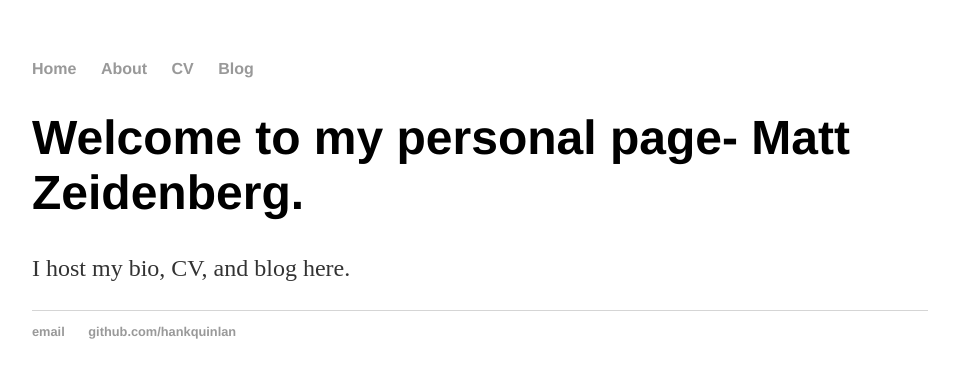
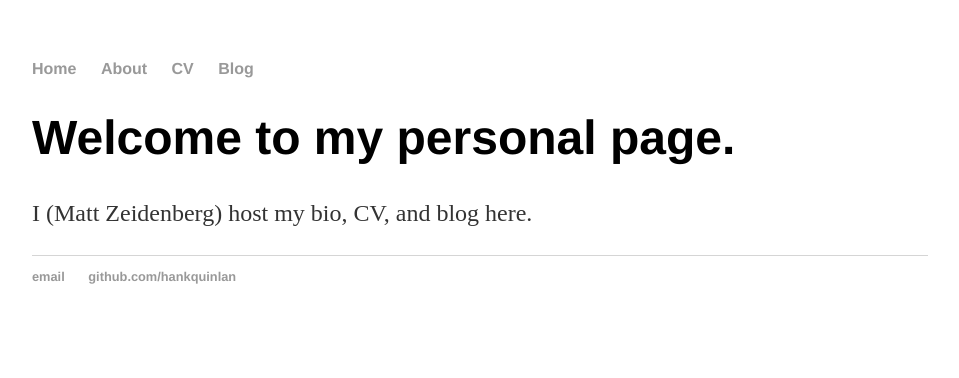
Before and after one commit to mzeidenberg/mzeidenberg.github.io, a Jekyll site: the page built from index.html, in a window 1280 px wide. Shown: the top 378 px of the page, without its empty margins (160-1119 px from the left). Built offline with Jekyll 4.4.1, drawn with Linux system fonts in a browser that asks for light colours.

Commit message:
updated home page

```diff
--- a/index.html
+++ b/index.html
@@ -3,6 +3,6 @@ layout: default
 title: Matt Zeidenberg's Personal Page
 ---
 <div class="blurb">
-	<h1>Welcome to my personal page- Matt Zeidenberg.</h1>
-	<p>I host my bio, CV, and blog here.</p>
+	<h1>Welcome to my personal page.</h1>
+	<p>I (Matt Zeidenberg) host my bio, CV, and blog here.</p>
 </div><!-- /.blurb -->
```
